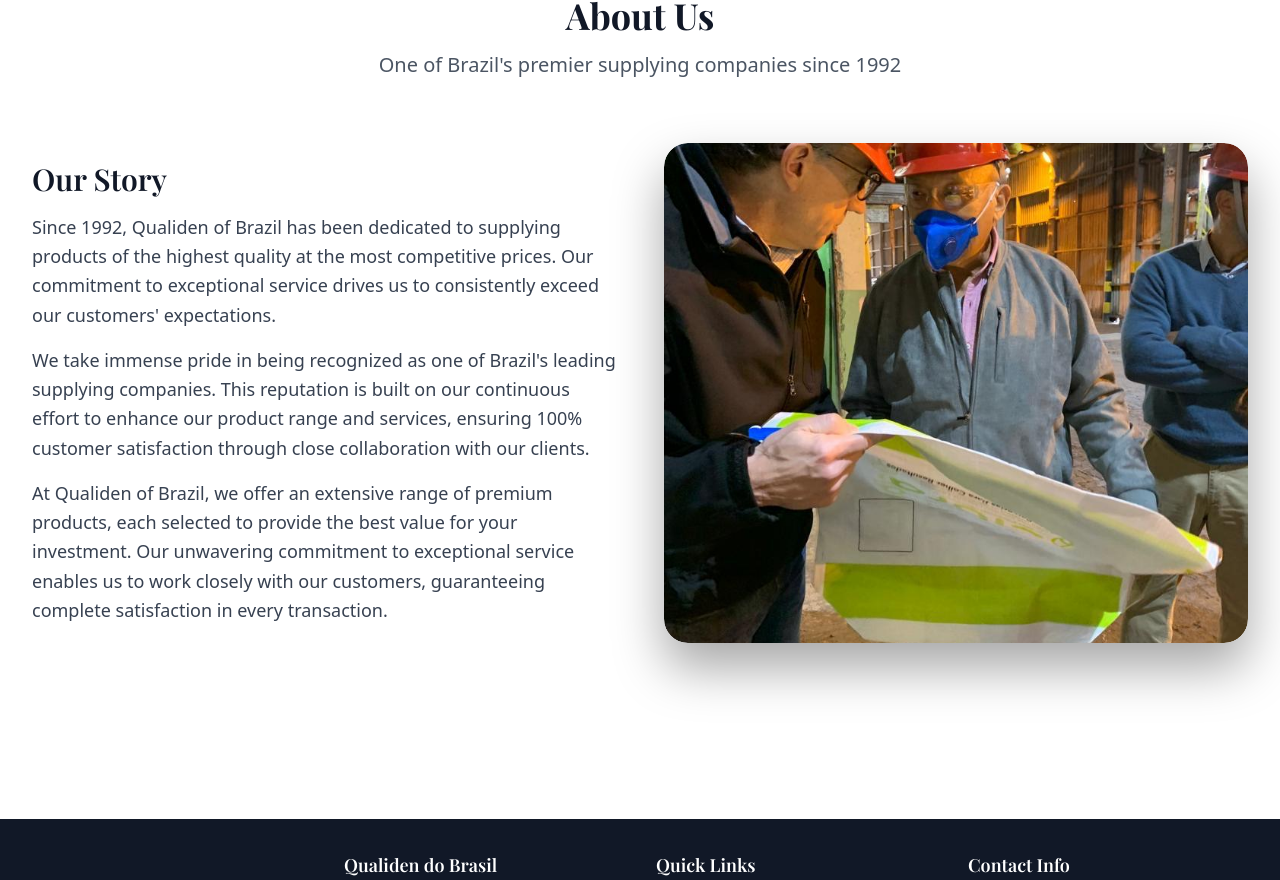
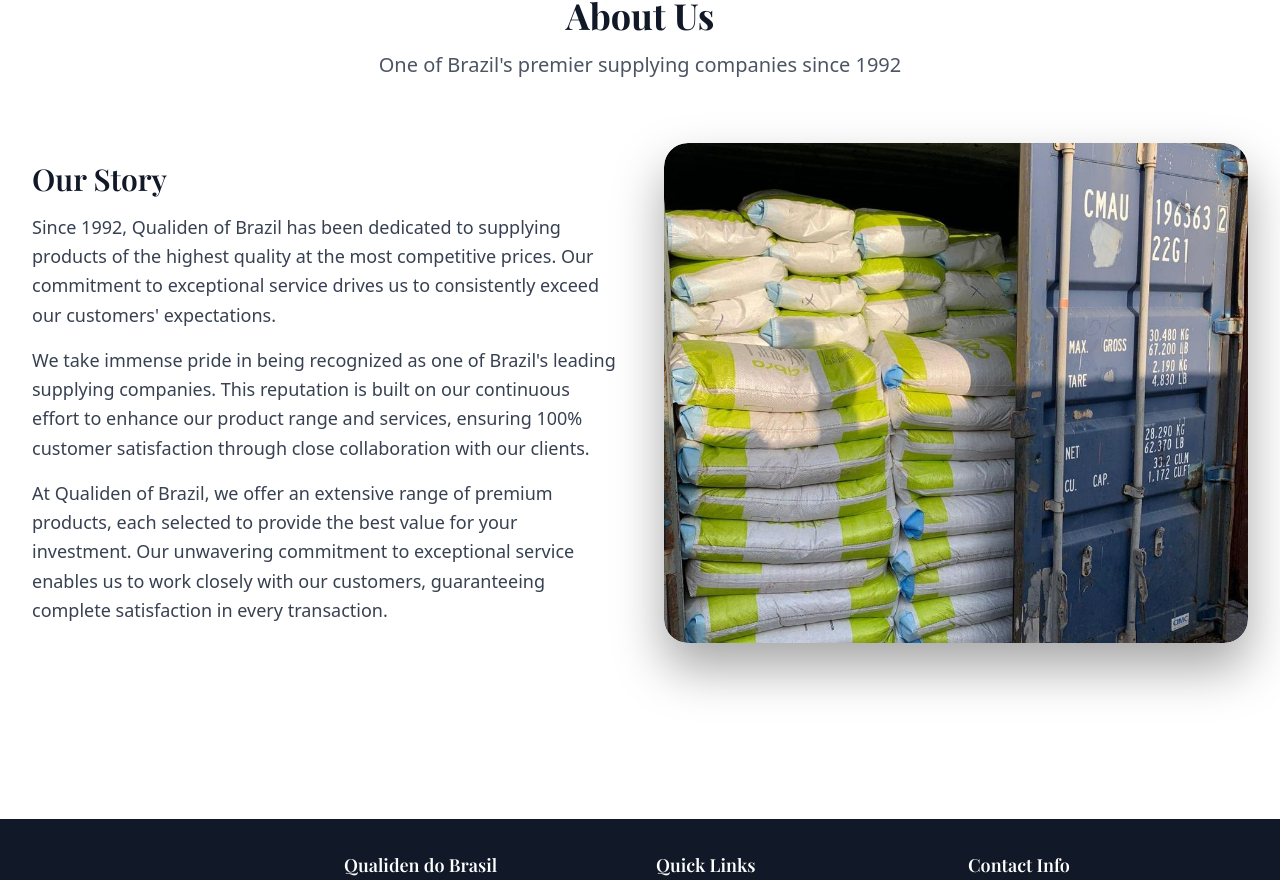
Before and after one commit to nicolesarvasicosta/site-qualiden, a React (Vite) app: page / in a window 1280 px wide. Shown: the part 1325-2205 px from the top of the page. Built offline with nearby package versions, Linux system fonts and the light colour scheme; no server answers.

Commit message:
change image sequence

```diff
--- a/src/pages/Home.tsx
+++ b/src/pages/Home.tsx
@@ -26,26 +26,26 @@ function Home() {
 
   const carouselImages = [
         {
-      url: "/carousel/qualiden_project.jpeg",
-      alt: "Nossos Projetos",
+      url: "/carousel/qualiden_cibra_container.jpeg",
+      alt: "Nossos Produtos",
       type: "image"
     },
     {
       url: "/carousel/qualiden_cibra_caminhao.mp4",
       alt: "Caminhão Cibra",
       type: "video",
-      poster: "/carousel/qualiden_container.jpeg"
+      poster: "/carousel/qualiden_cibra_container.jpeg"
     },
     {
-      url: "/carousel/qualiden_container.jpeg",
-      alt: "Logística Global",
+      url: "/carousel/qualiden_project.jpeg",
+      alt: "Nossos Projetos",
       type: "image"
     },
     {
       url: "/carousel/qualiden_acucar.mp4",
       alt: "Processamento de Açúcar",
       type: "video",
-      poster: "/carousel/qualiden_container.jpeg"
+      poster: "/carousel/qualiden_cibra_container.jpeg"
     },
     {
       url: "/carousel/qualiden_carregamento.jpeg",
@@ -59,15 +59,15 @@ function Home() {
       poster: "/carousel/qualiden_cibra_container.jpeg"
     },
    {
-      url: "/carousel/qualiden_cibra_container.jpeg",
-      alt: "Nossos Produtos",
+      url: "/carousel/qualiden_container.jpeg",
+      alt: "Logística Global",
       type: "image"
     },
     {
       url: "/carousel/qualiden_cibra.mp4",
       alt: "Cibra",
       type: "video",
-      poster: "/carousel/qualiden_analise.jpeg"
+      poster: "/carousel/qualiden_cibra_container.jpeg"
     },
     {
       url: "/carousel/qualiden_video.mp4",
```
Lines whose indentation alone changed are shown as unchanged.
